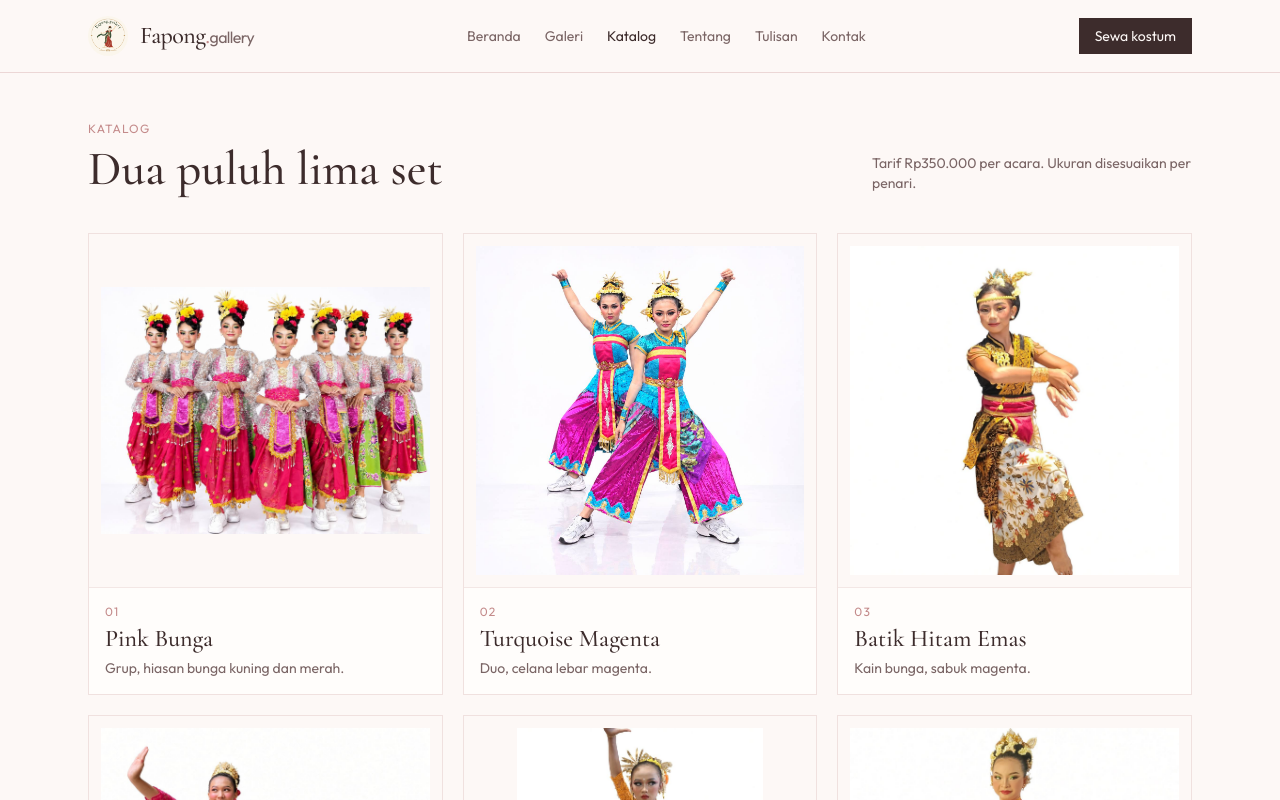
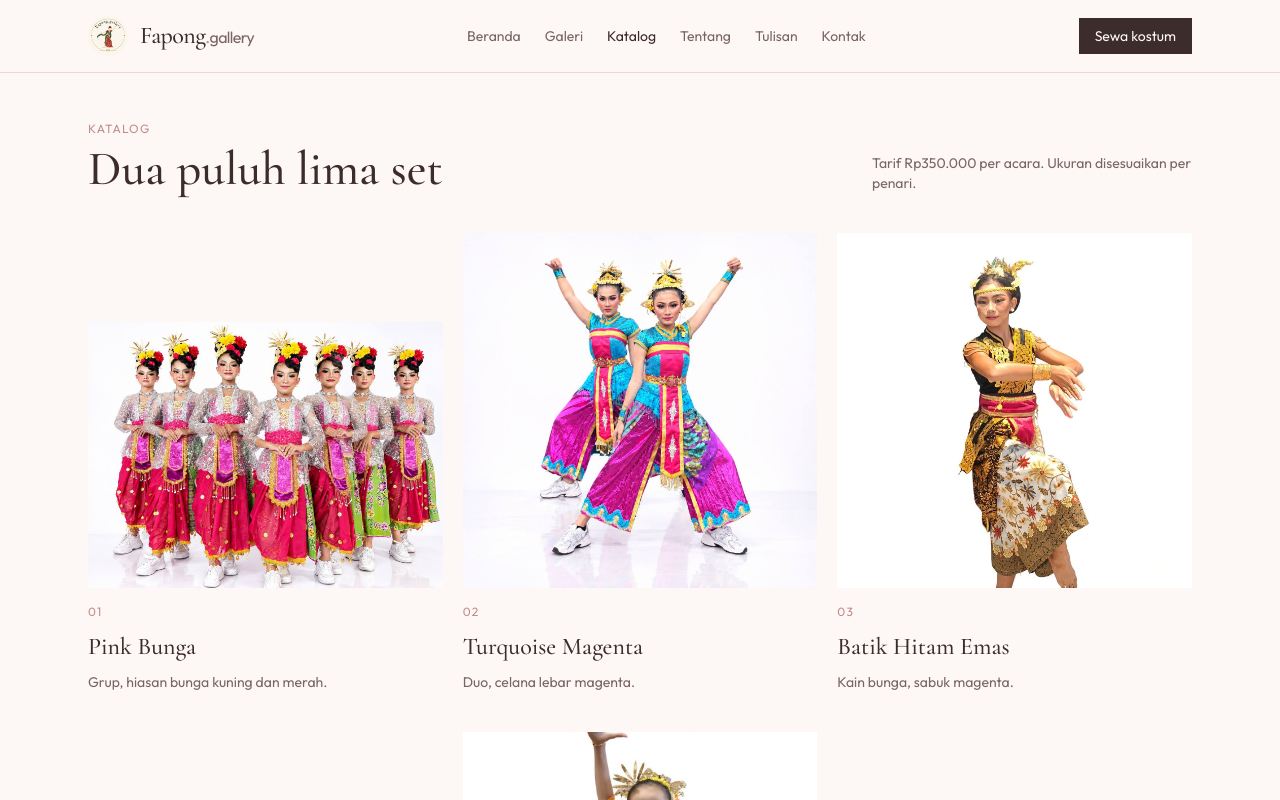
Before and after one commit to BangKale/fapong, a React (Vite) app: page /catalog in a window 1280 px wide. Shown: the top 800 px of the page. Built offline with nearby package versions, Linux system fonts and the light colour scheme.

Commit message:
Align catalog labels across cards

```diff
--- a/src/pages/Catalog.tsx
+++ b/src/pages/Catalog.tsx
@@ -9,17 +9,13 @@ export function CatalogPage() {
         <h1 className="font-display text-5xl">Dua puluh lima set</h1>
         <p className="max-w-xs text-sm text-muted">Tarif {rate} per acara. Ukuran disesuaikan per penari.</p>
       </div>
-      <div className="mt-10 grid grid-cols-2 gap-5 md:grid-cols-3">
+      <div className="mt-10 grid grid-cols-2 items-start gap-x-5 gap-y-10 md:grid-cols-3">
         {costumes.map((item, index) => (
-          <article key={item.src} className="flex flex-col border border-rose/25 bg-paper">
-            <div className="relative aspect-square w-full shrink-0 overflow-hidden bg-cream">
-              <img src={item.src} alt={item.name} className="absolute inset-0 h-full w-full object-contain p-3" />
-            </div>
-            <div className="flex flex-1 flex-col border-t border-rose/20 px-4 py-4">
-              <p className="text-xs tracking-widest text-rose">{String(index + 1).padStart(2, "0")}</p>
-              <h2 className="mt-1 font-display text-2xl leading-tight">{item.name}</h2>
-              <p className="mt-1 text-sm text-muted">{item.note}</p>
-            </div>
+          <article key={item.src} className="row-span-4 grid grid-rows-subgrid gap-y-1">
+            <img src={item.src} alt={item.name} className="h-auto w-full self-end" />
+            <p className="pt-3 text-xs tracking-widest text-rose">{String(index + 1).padStart(2, "0")}</p>
+            <h2 className="font-display text-2xl leading-tight">{item.name}</h2>
+            <p className="text-sm text-muted">{item.note}</p>
           </article>
         ))}
       </div>
```
